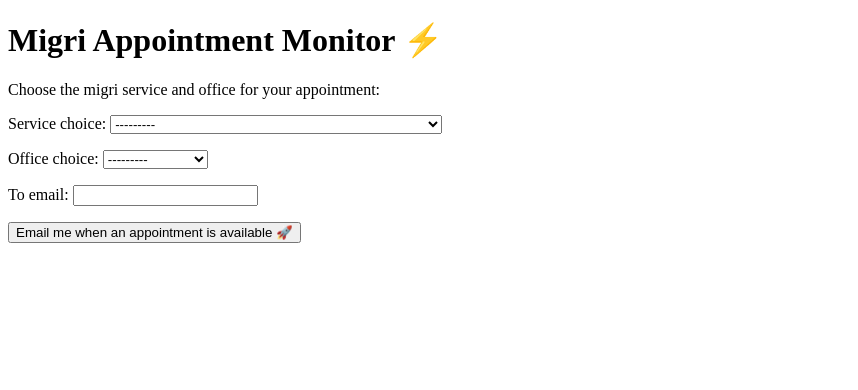
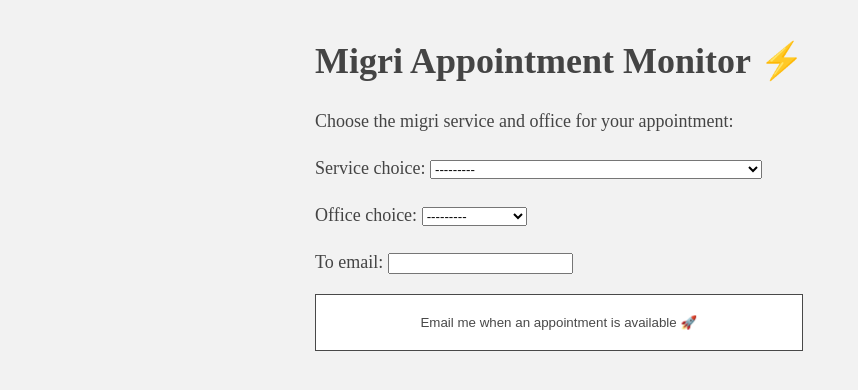
Before and after one commit to sharbeldahlan/appointment-monitor, a Django app: page /application/ in a window 1280 px wide. Shown: the top 390 px of the page, without its empty margins (0-858 px from the left). Run offline with Django 3.2, Linux system fonts and the light colour scheme.

Commit message:
Add styling to template

```diff
--- a/application/templates/application/monitoringrequest_form.html
+++ b/application/templates/application/monitoringrequest_form.html
@@ -3,7 +3,40 @@
     <head>
         <meta charset="UTF-8">
         <title> ⚙️ Migri Appointment Monitor</title>
+        <style type="text/css">
+            body {
+                margin: 40px auto;
+                width: 650px;
+                max-width: 100%;
+                line-height: 1.6;
+                font-size: 18px;
+                color: #444;
+                background: #f2f2f2;
+            }
 
+            h1 {
+                line-height: 1.2;
+            }
+
+            .button {
+                width: 75%;
+                max-width: 100%;
+                color: #494949 !important;
+                text-decoration: none;
+                background: #ffffff;
+                padding: 20px;
+                border: 1px solid #494949 !important;
+                display: inline-block;
+                transition: all 0.4s ease 0s;
+            }
+            .button:hover {
+                cursor:pointer;
+                color: #ffffff !important;
+                background: #333331;
+                border-color: #333331 !important;
+                transition: all 0.4s ease 0s;
+            }
+        </style>
     </head>
     <body>
         <h1>Migri Appointment Monitor  ⚡️</h1>
```
